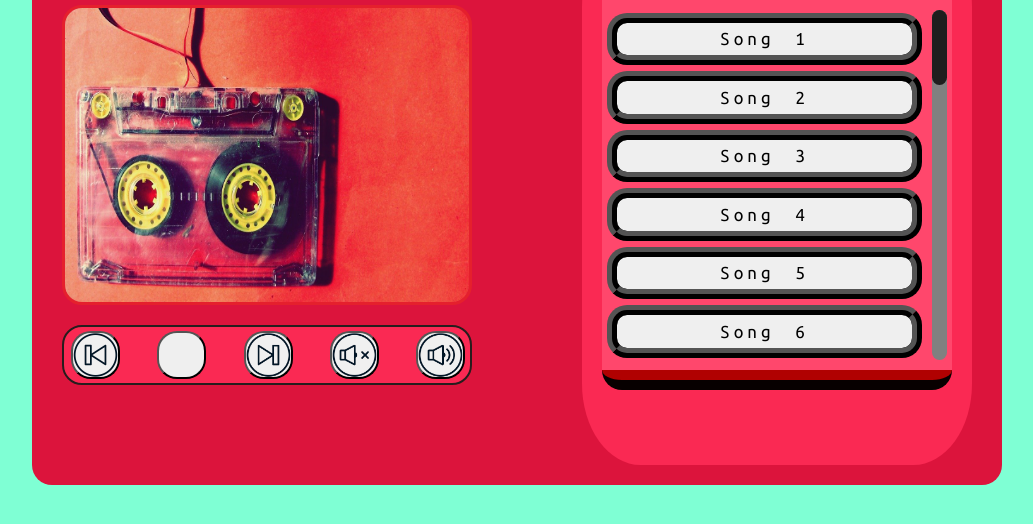
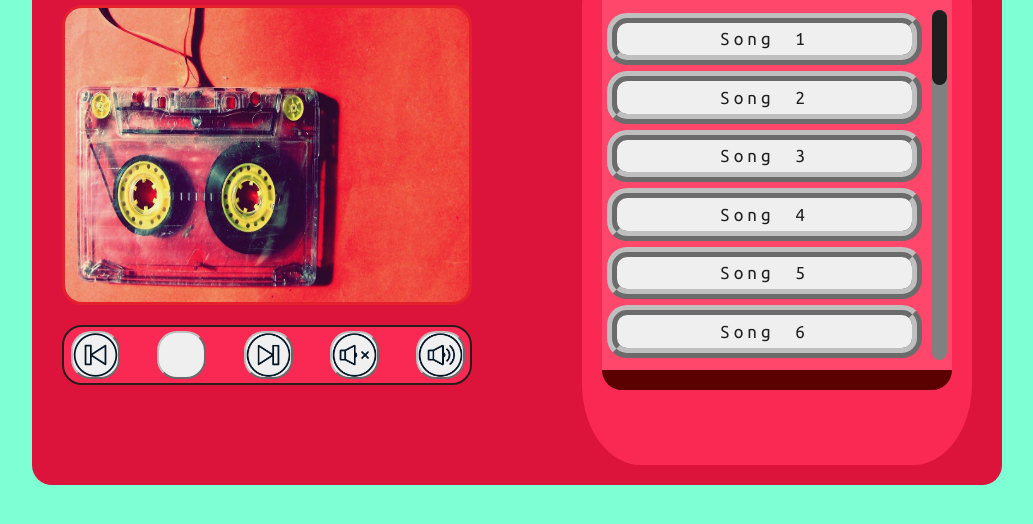
Before and after one commit to k4-100/musicplayer, a plain HTML site: page index.html in a window 1280 px wide. Shown: the part 276-800 px from the top of the page, without its empty margins (123-1156 px from the left). Drawn offline with Linux system fonts and the light colour scheme.

Commit message:
Changed font color

```diff
--- a/index.css
+++ b/index.css
@@ -3,6 +3,8 @@
 :root {
   --pinkish-red: rgb(250, 41, 83);
   --bright-pinkish-red: rgb(255, 71, 108);
+  --greyish: hsl(0, 0%, 75%);
+  --greyish-black: hsl(0, 0%, 12%);
 }
 
 * {
@@ -12,6 +14,8 @@
   word-spacing: 7px;
   font-size: 1.1rem;
   font-family: "Ubuntu Mono", sans-serif;
+  border-color: var(--greyish);
+  color: var(--greyish-black);
 }
 
 body {
@@ -142,7 +146,8 @@ body {
   background: var(--bright-pinkish-red);
   height: 350px;
   padding: 10px 0;
-  border: 0 rgb(92, 1, 1) ridge;
+  border: 0 rgb(92, 1, 1) solid;
+
   border-width: 20px 0;
   width: 100%;
 }
```
